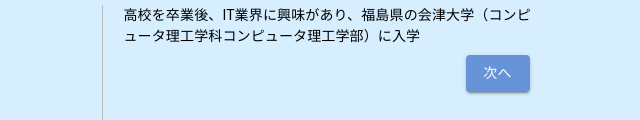
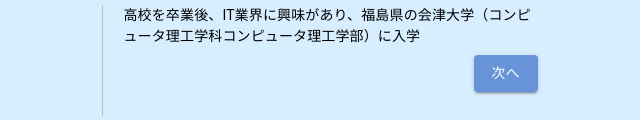
Before and after one commit to Keisuke-Toku-2000/TokuPortfolio, a Gatsby site: page /profile in a window 1280 px wide. Shown: the part 680-800 px from the top of the page, 322-962 px from the left. Built offline with nearby package versions, Linux system fonts and the light colour scheme; Gatsby itself is replaced by a stand-in of ours.

Commit message:
なおらないうう

```diff
--- a/src/components/Profile/Experience.tsx
+++ b/src/components/Profile/Experience.tsx
@@ -4,10 +4,11 @@
 import StepLabel from "@mui/material/StepLabel";
 import StepContent from "@mui/material/StepContent";
 import Typography from "@mui/material/Typography";
-import { Button, createTheme, Stack, ThemeProvider } from "@mui/material";
+import { createTheme, Stack, ThemeProvider } from "@mui/material";
 import React, { useState } from "react";
 import { VFC } from "react";
 import { card } from "../../pages/profile";
+import { Button } from "@material-ui/core";
 
 type Step = {
   label: string;
@@ -90,13 +91,17 @@
                 <Typography style={{ textAlign: "left", fontSize: 14 }}>
                   {step.description}
                 </Typography>
-                <Box sx={{ mb: 2, textAlign: "right" }}>
-                  <div>
+                <Stack
+                  direction="row"
+                  spacing={2}
+                  justifyContent="flex-end"
+                  style={{ marginTop: "2%" }}
+                >
                   {index !== 0 && (
                     <Button
                       onClick={handleBack}
-                        sx={{ mt: 1, mr: 1 }}
                       variant="outlined"
+                      color="primary"
                     >
                       戻る
                     </Button>
@@ -104,12 +109,11 @@
                   <Button
                     variant="contained"
                     onClick={handleNext}
-                      sx={{ mt: 1, mr: 1 }}
+                    color="primary"
                   >
                     {index === steps.length - 1 ? "終了" : "次へ"}
                   </Button>
-                  </div>
-                </Box>
+                </Stack>
               </StepContent>
             </Step>
           ))}
```
Lines whose indentation alone changed are shown as unchanged.
